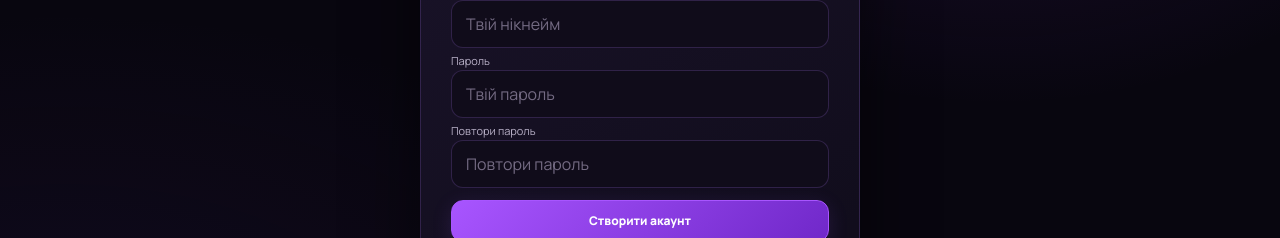
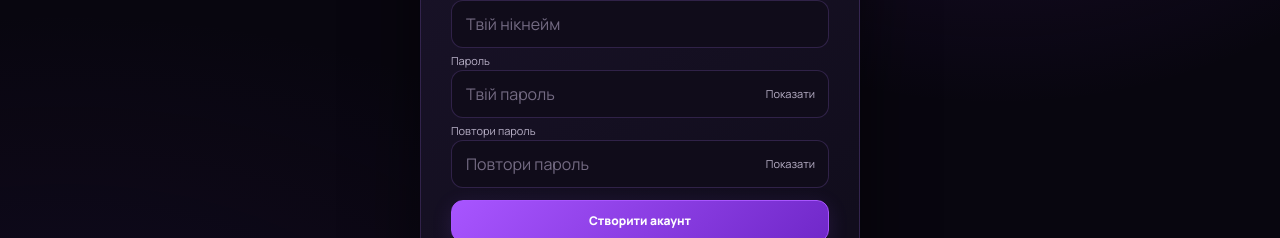
Before and after one commit to da09ni09l-dot/verceti, a Next.js app in the folder VERCETI-starter/verceti/: page /login in a window 1280 px wide. Both pictures are taken after a click on the button "Створити новий акаунт". Shown: the part 302-540 px from the top of the page. Built offline with nearby package versions, Linux system fonts and the light colour scheme; no server answers.

Commit message:
Add password visibility toggles to login and signup

```diff
--- a/VERCETI-starter/verceti/src/app/login/login-form.tsx
+++ b/VERCETI-starter/verceti/src/app/login/login-form.tsx
@@ -8,6 +8,8 @@ export default function LoginForm() {
   const [nickname, setNickname] = useState("");
   const [password, setPassword] = useState("");
   const [confirmPassword, setConfirmPassword] = useState("");
+  const [showPassword, setShowPassword] = useState(false);
+  const [showConfirmPassword, setShowConfirmPassword] = useState(false);
   const [error, setError] = useState("");
   const [loading, setLoading] = useState(false);
 
@@ -45,6 +47,16 @@ export default function LoginForm() {
 
   const registering = mode === "register";
 
+  const visibilityButtonStyle: React.CSSProperties = {
+    border: "none",
+    background: "transparent",
+    color: "#b8b0c7",
+    cursor: "pointer",
+    fontSize: 11,
+    padding: "8px 10px",
+    whiteSpace: "nowrap",
+  };
+
   return (
     <div style={{ marginTop: 24 }}>
       <form onSubmit={submit}>
@@ -65,8 +77,9 @@ export default function LoginForm() {
         <label style={{ fontSize: 11, color: "#b8b0c7" }}>
           Пароль
         </label>
+        <div style={{ position: "relative", display: "flex", alignItems: "center" }}>
           <input
-          type="password"
+            type={showPassword ? "text" : "password"}
             required
             minLength={registering ? 8 : 6}
             maxLength={72}
@@ -74,15 +87,27 @@ export default function LoginForm() {
             onChange={(e) => setPassword(e.target.value)}
             placeholder="Твій пароль"
             autoComplete={registering ? "new-password" : "current-password"}
+            style={{ paddingRight: 76 }}
           />
+          <button
+            type="button"
+            style={{ ...visibilityButtonStyle, position: "absolute", right: 4 }}
+            onClick={() => setShowPassword((visible) => !visible)}
+            aria-label={showPassword ? "Приховати пароль" : "Показати пароль"}
+            aria-pressed={showPassword}
+          >
+            {showPassword ? "Сховати" : "Показати"}
+          </button>
+        </div>
 
         {registering && (
           <>
             <label style={{ fontSize: 11, color: "#b8b0c7" }}>
               Повтори пароль
             </label>
+            <div style={{ position: "relative", display: "flex", alignItems: "center" }}>
               <input
-              type="password"
+                type={showConfirmPassword ? "text" : "password"}
                 required
                 minLength={8}
                 maxLength={72}
@@ -90,7 +115,18 @@ export default function LoginForm() {
                 onChange={(e) => setConfirmPassword(e.target.value)}
                 placeholder="Повтори пароль"
                 autoComplete="new-password"
+                style={{ paddingRight: 76 }}
               />
+              <button
+                type="button"
+                style={{ ...visibilityButtonStyle, position: "absolute", right: 4 }}
+                onClick={() => setShowConfirmPassword((visible) => !visible)}
+                aria-label={showConfirmPassword ? "Приховати повторений пароль" : "Показати повторений пароль"}
+                aria-pressed={showConfirmPassword}
+              >
+                {showConfirmPassword ? "Сховати" : "Показати"}
+              </button>
+            </div>
           </>
         )}
 
@@ -129,6 +165,8 @@ export default function LoginForm() {
           setError("");
           setPassword("");
           setConfirmPassword("");
+          setShowPassword(false);
+          setShowConfirmPassword(false);
         }}
       >
         {registering ? "Уже є акаунт? Увійти" : "Створити новий акаунт"}
```
Lines whose indentation alone changed are shown as unchanged.
